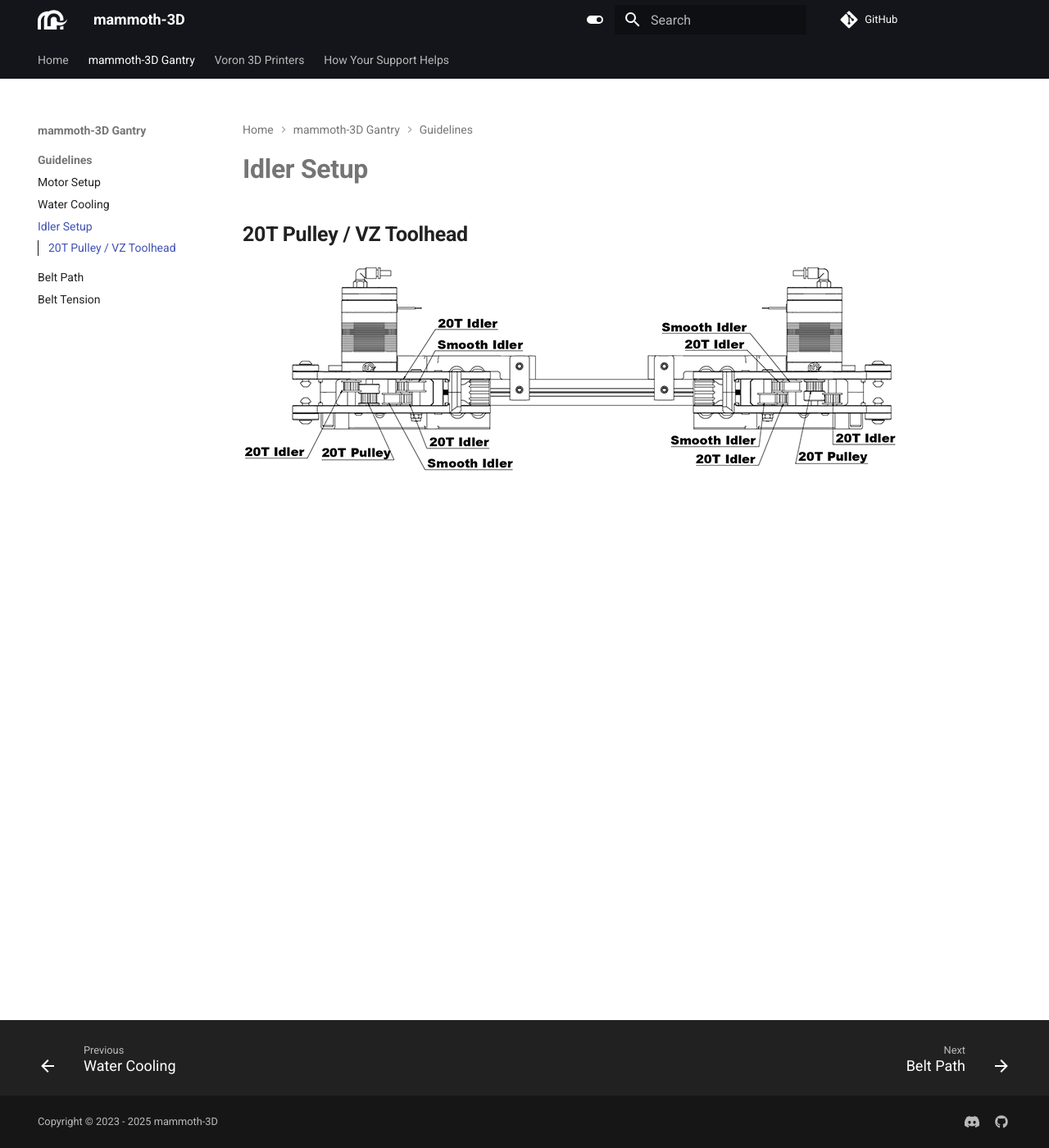
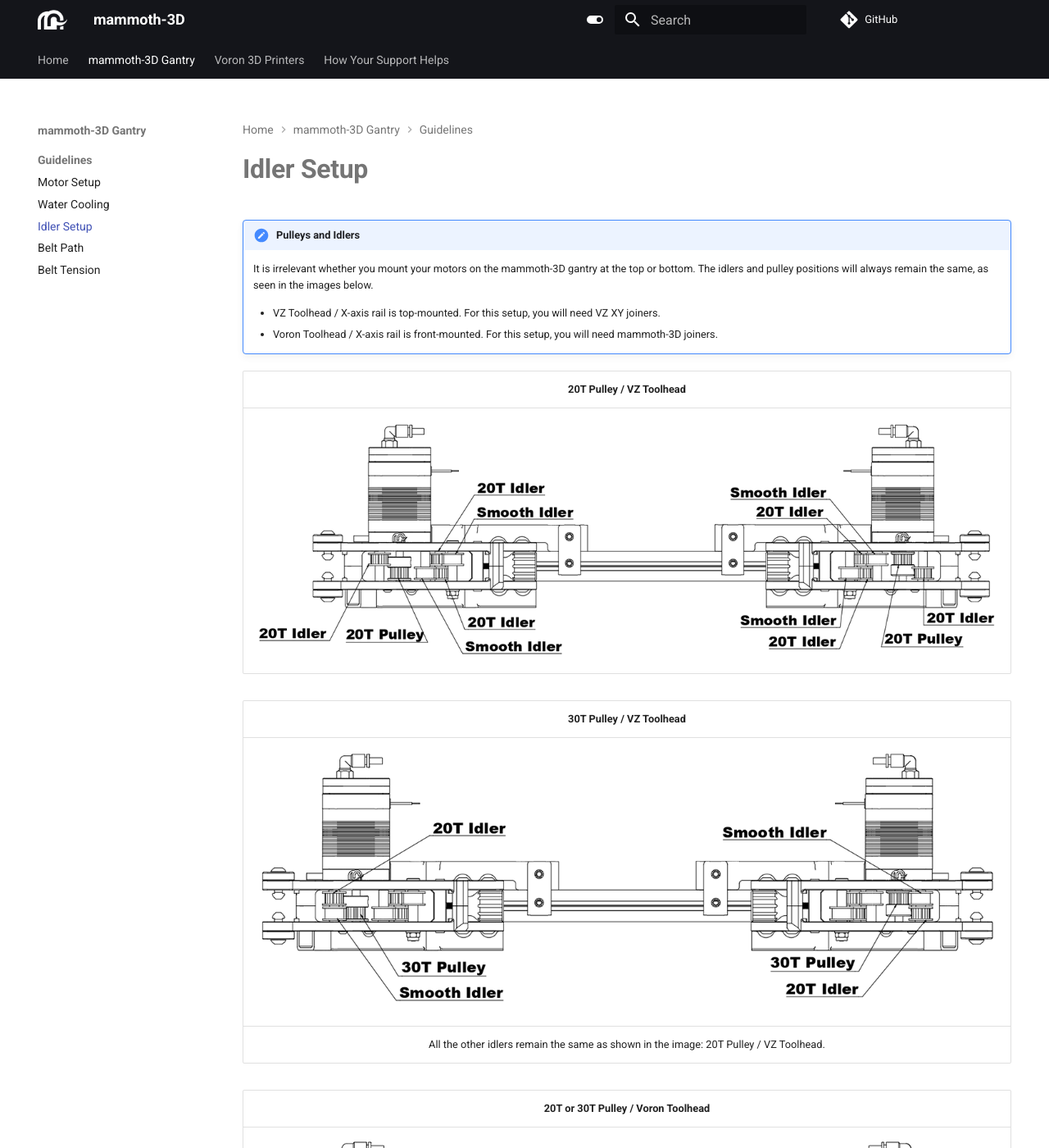
Before and after one commit to mammoth-3D/docs, an MkDocs documentation site: the page built from docs/mammoth_gantry/idler_setup/idler_setup.md, in a window 1280 px wide and 1400 px high. Shown: the whole window at 82% size. Built offline with MkDocs 1.6.1 and Material for MkDocs 9.7.7, drawn with Linux system fonts in a browser that asks for light colours; comment, search, counter and statistics services are not loaded; some of the changed text lies outside the part shown.

Commit message:
Idler Setup

```diff
--- a/docs/mammoth_gantry/idler_setup/idler_setup.md
+++ b/docs/mammoth_gantry/idler_setup/idler_setup.md
@@ -1,4 +1,22 @@
 # **Idler Setup**
 
-## **20T Pulley / VZ Toolhead**
-![mammoth-3D Gantry 20T Pulley and VZ Toolhead](../20T_vztoolhead.png)
+!!! note "Pulleys and Idlers"
+    It is irrelevant whether you mount your motors on the mammoth-3D gantry at the top or bottom. The idlers and pulley positions will always remain the same, as seen in the images below.
+
+    - VZ Toolhead / X-axis rail is top-mounted. For this setup, you will need VZ XY joiners.
+    - Voron Toolhead / X-axis rail is front-mounted. For this setup, you will need mammoth-3D joiners.
+
+
+| 20T Pulley / VZ Toolhead  |
+|:-----------------------------------------------:|
+|![mammoth-3D Gantry 20T Pulley and VZ Toolhead](../20T_vztoolhead.png)|
+
+| 30T Pulley / VZ Toolhead |
+|:-----------------------------------------------:|
+|![mammoth-3D Gantry 30T Pulley and VZ Toolhead](../30T_vztoolhead.png)|
+| All the other idlers remain the same as shown in the image: 20T Pulley / VZ Toolhead. |
+
+| 20T or 30T Pulley / Voron Toolhead |
+|:-----------------------------------------------:|
+|![mammoth-3D Gantry 20T or 30T Pulley and Voron Toolhead](../30T_voron.png)|
+| All the other idlers remain the same as shown in the image: 20T Pulley / VZ Toolhead. |
```
Also changed, not shown: docs/mammoth_gantry/20T_vztoolhead.png, docs/mammoth_gantry/30T_voron.png (added), docs/mammoth_gantry/30T_vztoolhead.png (added), docs/mammoth_gantry/motor_setup.png, docs/mammoth_gantry/water_cooling_1.png, docs/mammoth_gantry/water_cooling_2.png.
